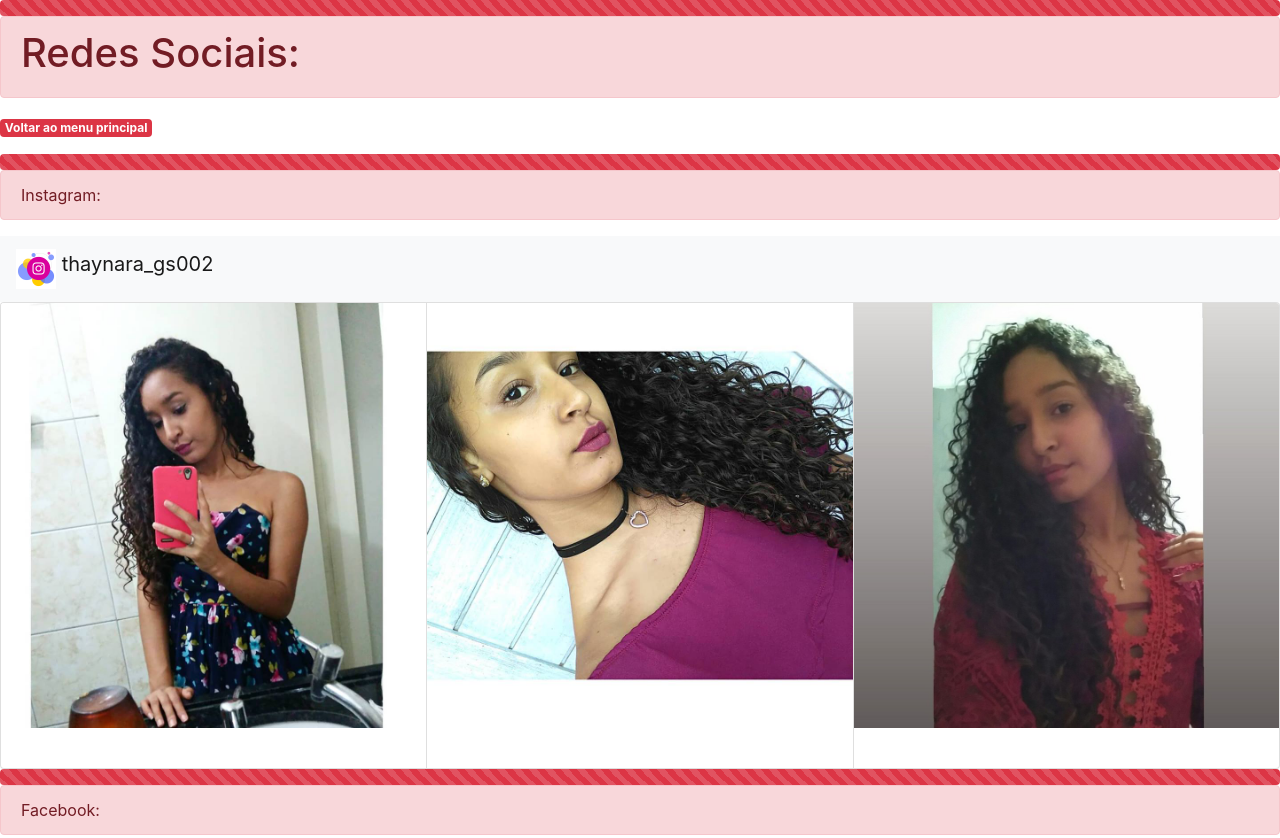
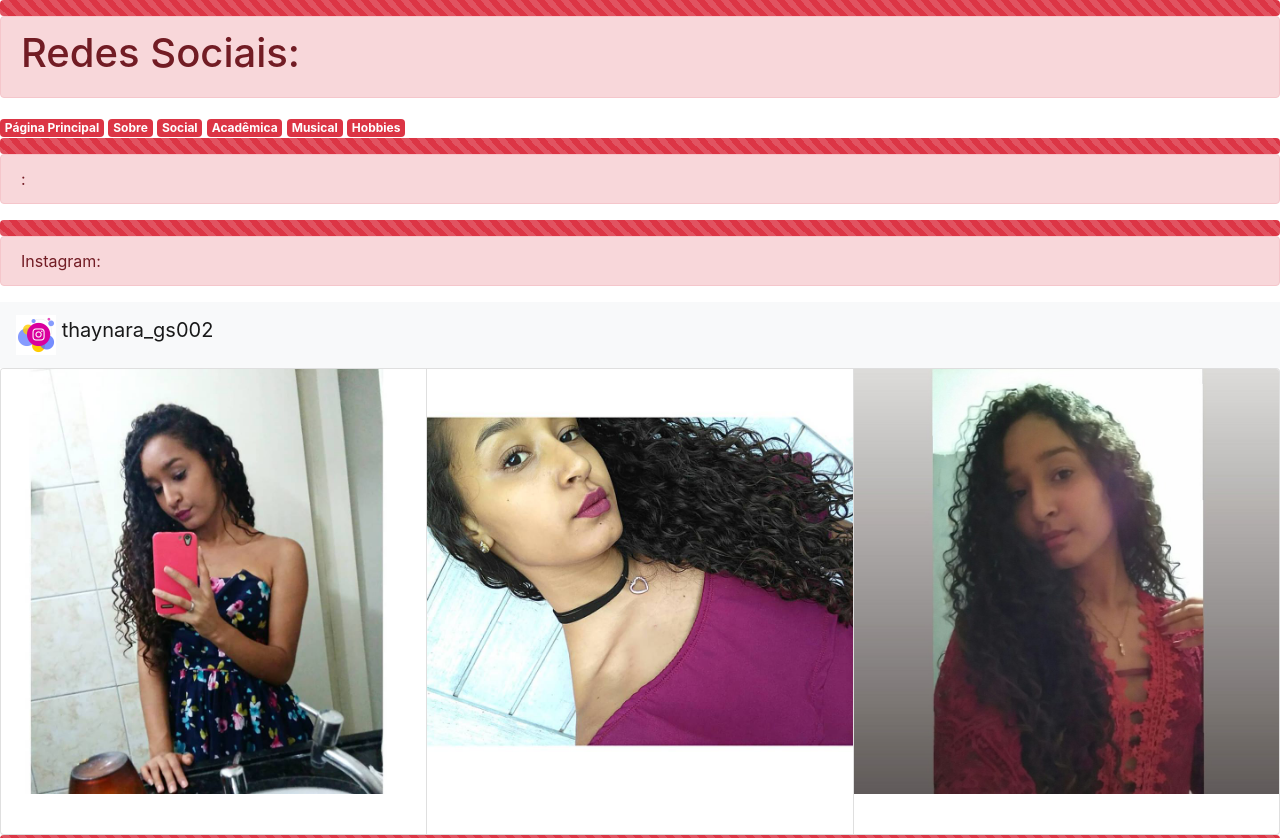
Before and after one commit to Thaynarags/Thaynarags.github.io, a plain HTML site: page social.html in a window 1280 px wide. Shown: the top 838 px of the page. Drawn offline with nearby package versions, Linux system fonts and the light colour scheme.

Commit message:
Update social.html

```diff
--- a/social.html
+++ b/social.html
@@ -13,8 +13,20 @@
 <div class="alert alert-danger" role="alert">
   <h1>Redes Sociais:</h1>
   </div>
-  <a href="thay.html" class="badge badge-danger">Voltar ao menu principal</a>
-  <p></p>
+       <a href="thay.html" class="badge badge-danger"> Página Principal </a>
+       <a href="sobre.html" class="badge badge-danger">  Sobre   </a>
+       <a href="social.html" class="badge badge-danger">  Social   </a>
+       <a href="aceme.html" class="badge badge-danger">   Acadêmica   </a>
+       <a href="musica.html" class="badge badge-danger">  Musical   </a>
+       <a href="filme.html" class="badge badge-danger">   Hobbies   </a>
+       <div class="bd-example">
+          <div class="progress">
+              <div class="progress-bar progress-bar-striped bg-danger" role="progressbar" style="width: 100%" aria-valuenow="100" aria-valuemin="0"
+                aria-valuemax="100"></div>
+            </div>
+            <div class="alert alert-danger" role="alert">
+              :
+            </div>
   <div class="progress">
       <div class="progress-bar progress-bar-striped bg-danger" role="progressbar" style="width: 100%" aria-valuenow="100" aria-valuemin="0" aria-valuemax="100"></div>
     </div>
@@ -105,7 +117,7 @@
       </div>
     </div>
     </div>
-<a href="thay.html" class="badge badge-danger">Voltar ao menu principal</a>
+<a href="thay.html" class="badge badge-danger">Página Principal</a>
     </body>
     <script src="https://code.jquery.com/jquery-3.3.1.slim.min.js" integrity="sha384-q8i/X+965DzO0rT7abK41JStQIAqVgRVzpbzo5smXKp4YfRvH+8abtTE1Pi6jizo" crossorigin="anonymous"></script>
 <script src="https://cdnjs.cloudflare.com/ajax/libs/popper.js/1.14.7/umd/popper.min.js" integrity="sha384-UO2eT0CpHqdSJQ6hJty5KVphtPhzWj9WO1clHTMGa3JDZwrnQq4sF86dIHNDz0W1" crossorigin="anonymous"></script>
```
